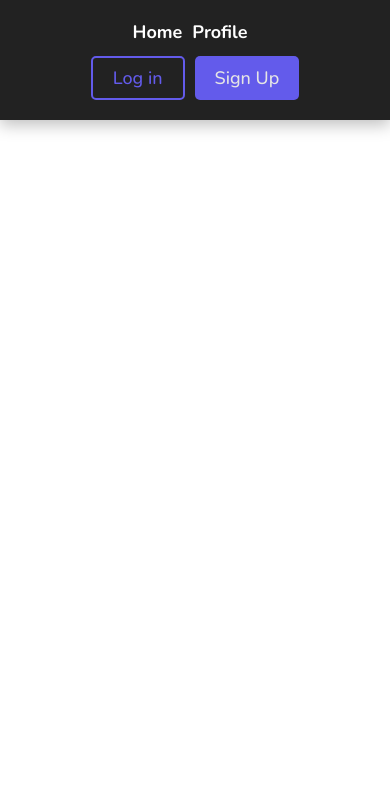
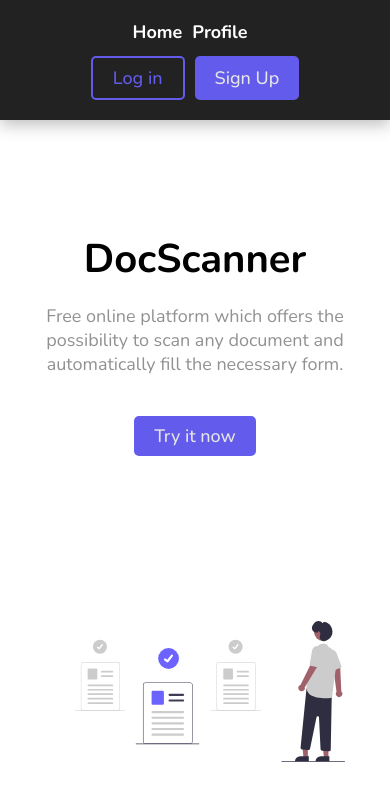
Before and after one commit to edwardlesan/assist-project, a React (Create React App) app: page /index.html in a window 390 px wide. Shown: the top 800 px of the page. Built offline with nearby package versions, Linux system fonts and the light colour scheme.

Commit message:
hero component added

```diff
--- a/src/App.js
+++ b/src/App.js
@@ -1,11 +1,13 @@
 import "./App.css";
 import Navbar from "./components/Navbar";
 import React from "react";
+import Hero from "./components/Hero";
 
 function App() {
   return (
     <div className="App">
       <Navbar></Navbar>
+      <Hero></Hero>
     </div>
   );
 }
--- /dev/null
+++ b/src/components/Hero.css
@@ -0,0 +1,127 @@
+.hero-container {
+  height: calc(100vh - 80px);
+  display: flex;
+  align-items: center;
+  justify-content: space-around;
+  padding: 0 100px;
+}
+
+.hero-content {
+  width: 400px;
+  text-align: left;
+}
+
+.hero-title {
+  font-size: 60px;
+  font-weight: bold;
+}
+
+.hero-subtitle {
+  color: #919191;
+  font-size: 24px;
+  font-weight: 300;
+  margin-top: 18px;
+}
+
+.hero-button {
+  padding: 8px 20px;
+  color: #e5e5e5;
+  background-color: #635beb;
+  outline: none;
+  border: none;
+  border-radius: 5px;
+  cursor: pointer;
+  font-size: 18px;
+  font-weight: 500;
+  margin-top: 40px;
+}
+
+.hero-button:hover {
+  color: #fff;
+  background-color: #c4c4c4;
+  transition: all 0.2s ease-in;
+}
+
+.hero-container img {
+  width: 600px;
+}
+
+@media screen and (max-width: 1280px) {
+  .hero-container {
+    justify-content: space-between;
+  }
+  .hero-container img {
+    width: 450px;
+  }
+  .hero-content {
+    width: 300px;
+    text-align: left;
+  }
+  .hero-title {
+    font-size: 40px;
+  }
+  .hero-subtitle {
+    font-size: 18px;
+  }
+}
+
+@media screen and (max-width: 998px) {
+  .hero-container {
+    justify-content: space-between;
+  }
+  .hero-container img {
+    width: 350px;
+    padding-left: 30px;
+  }
+  .hero-content {
+    width: 250px;
+    text-align: left;
+  }
+  .hero-title {
+    font-size: 40px;
+  }
+  .hero-subtitle {
+    font-size: 18px;
+  }
+}
+
+@media screen and (max-width: 780px) {
+  .hero-container {
+    flex-direction: column;
+    justify-content: space-around;
+    margin-top: 30px;
+    height: calc(100vh - 150px);
+  }
+
+  .hero-content {
+    width: 400px;
+    text-align: center;
+  }
+}
+
+@media screen and (max-width: 500px) {
+  .hero-content {
+    width: 300px;
+  }
+  .hero-container img {
+    width: 300px;
+  }
+}
+
+@media screen and (max-width: 340px) {
+  .hero-title {
+    font-size: 28px;
+  }
+  .hero-subtitle {
+    font-size: 14px;
+  }
+  .hero-button {
+    font-size: 14px;
+  }
+  .hero-content {
+    width: 200px;
+  }
+  .hero-container img {
+    width: 200px;
+  }
+}
--- /dev/null
+++ b/src/components/Hero.js
@@ -0,0 +1,23 @@
+import React from "react";
+import HeroImg from "./img/hero_img.svg";
+import "../components/Hero.css";
+
+function Hero() {
+  return (
+    <>
+      <div className="hero-container">
+        <div className="hero-content">
+          <h1 className="hero-title">DocScanner</h1>
+          <p className="hero-subtitle">
+            Free online platform which offers the possibility to scan any
+            document and automatically fill the necessary form.
+          </p>
+          <button className="hero-button">Try it now</button>
+        </div>
+        <img src={HeroImg} alt="Hero Image"></img>
+      </div>
+    </>
+  );
+}
+
+export default Hero;
```
Also changed, not shown: src/components/img/hero_img.svg (added).
